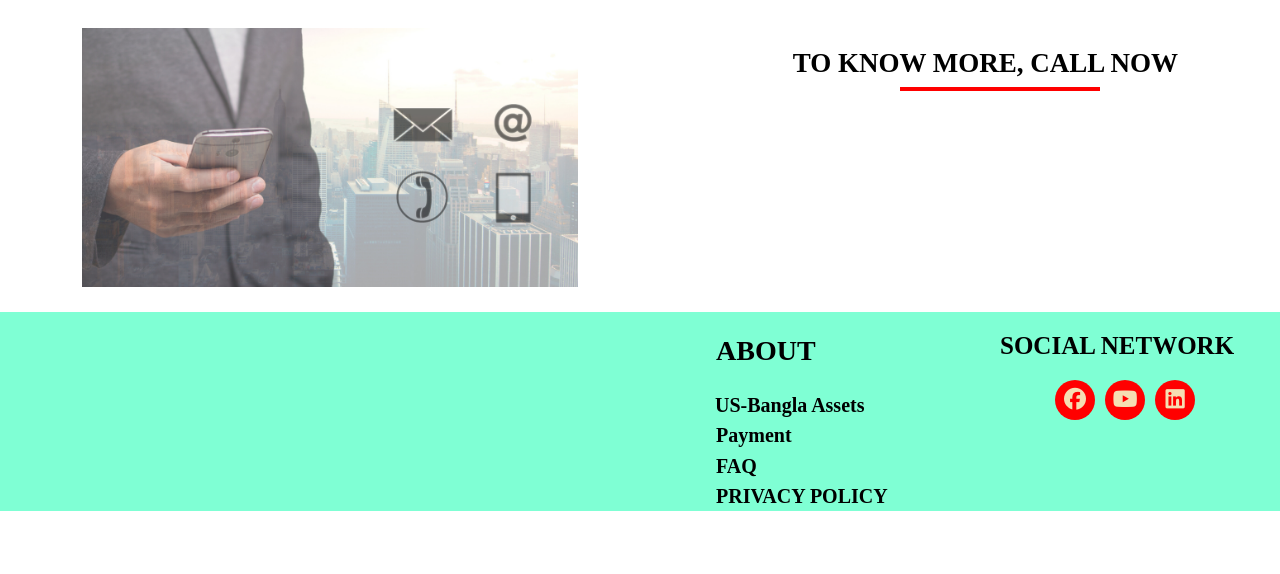
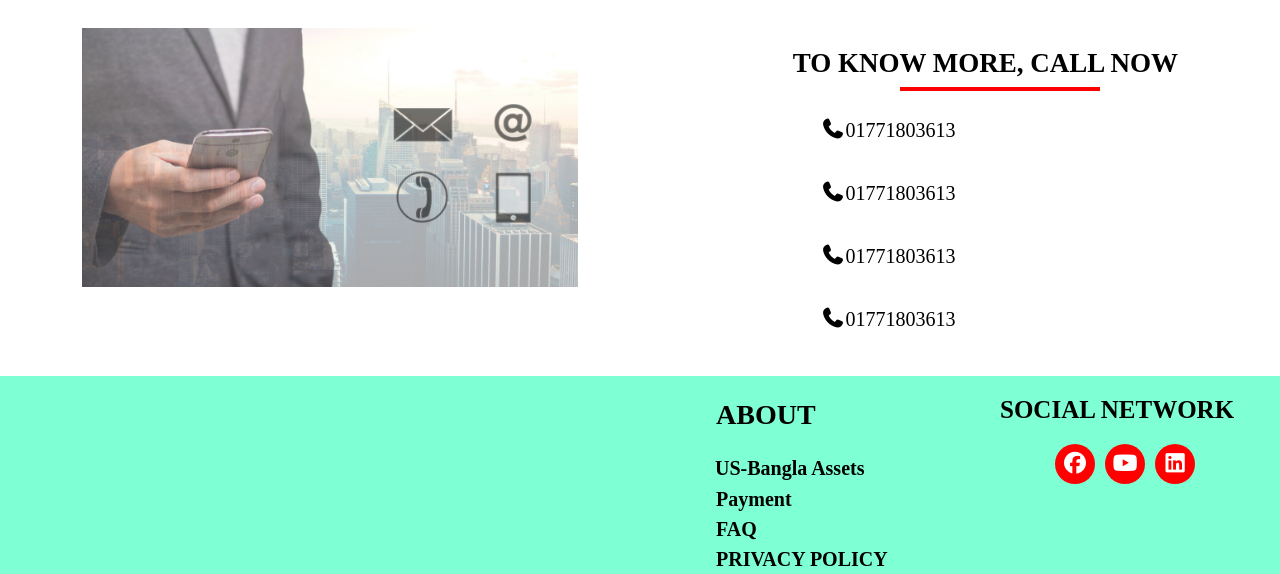
Before and after one commit to ibimran924/usbassets-com, a plain HTML site: page index.html in a window 1280 px wide. Shown: the part 1379-1953 px from the top of the page. Before the commit the page ends 1890 px from the top, so only its background shows below. Drawn offline with Linux system fonts and the light colour scheme.

Commit message:
twenty three commit

```diff
--- a/index.html
+++ b/index.html
@@ -104,7 +104,20 @@
              <!-- know-more-call-item-tex start -->
             <div class="know-more-call-item-tex">
                 <h1>To Know More, Call Now</h1>
-                <h2></h2>
+
+                <ul>
+                    <li><a href="#"></a><i class="fa-solid fa-phone"></i>
+                    01771803613</a></li>
+
+                     <li><a href="#"></a><i class="fa-solid fa-phone"></i>
+                    01771803613</a></li>
+                    <li><a href="#"></a><i class="fa-solid fa-phone"></i>
+                    01771803613</a></li>
+                    <li><a href="#"></a><i class="fa-solid fa-phone"></i>
+                    01771803613</a></li>
+
+                </ul>
+
             </div>
               <!-- know-more-call-item-tex end -->
         </div>
--- a/style.css
+++ b/style.css
@@ -233,9 +233,10 @@ h1 {}
 }
 .footer-matter-logo ul li a {
     font-size: 22px;
-    color: wheat;
-    padding: 5px;
-    display: block;
+    color: white;
+    /* padding: 5px; */
+    /* display: block; */
+    text-decoration: none;
 }
 
 .footer-matter-logo ul li {
@@ -259,7 +260,10 @@ li {}
     background: green;
     color: yellow;
     border-radius: 50%;
-    height: 48px;
+    /* height: 48px; */
+    text-align: center;
+    display: flex;
+    justify-content: center;
 }
 .footer-matter-logo ul {
     margin: auto;
@@ -267,3 +271,9 @@ li {}
     margin-left: 0;
     justify-content: center;
 }
+.know-more-call-item-tex ul li {display: flex;margin: auto;justify-content: center;/* width: 1px; *//* height: 22px; *//* background: red; *//* border-radius: 50%; */font-size: 20px;padding: 20px;}
+
+.know-more-call-item-tex ul li a {
+    margin-bottom: 20px;
+    color: white;
+}
```
